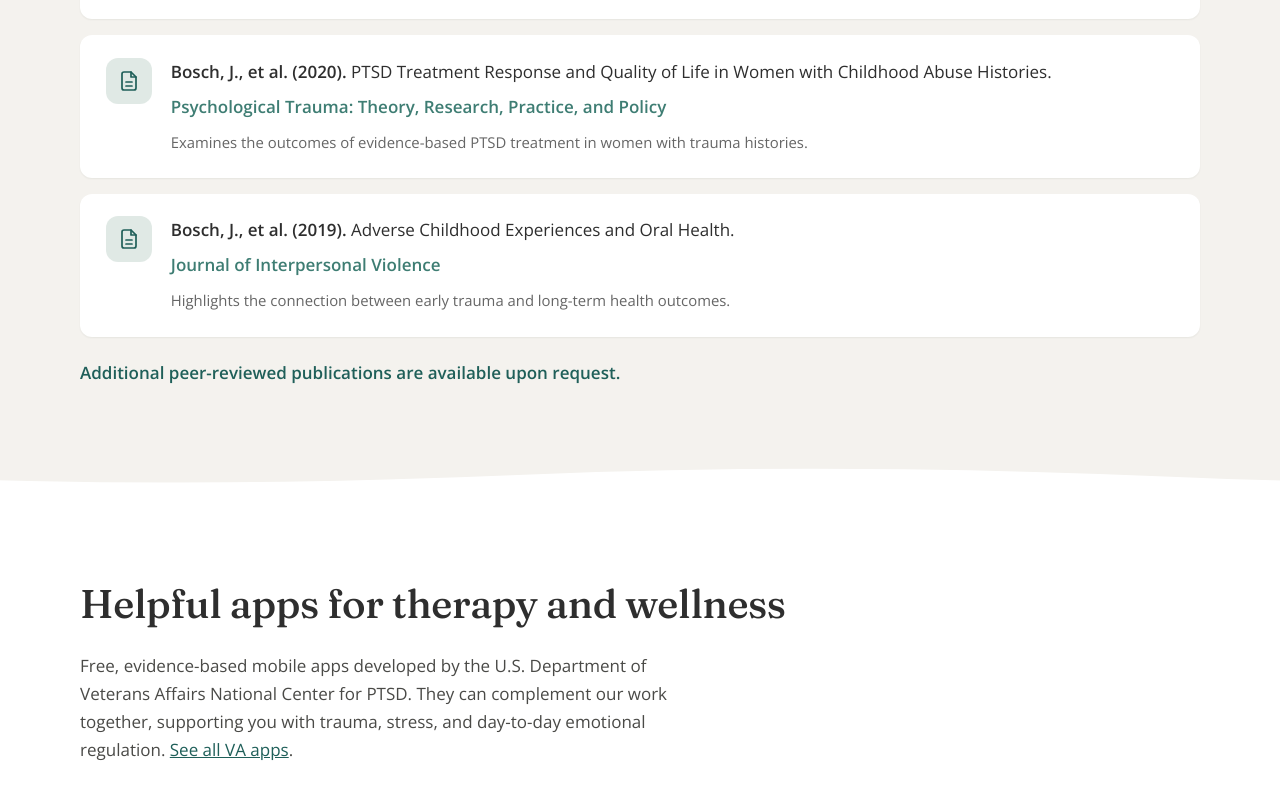
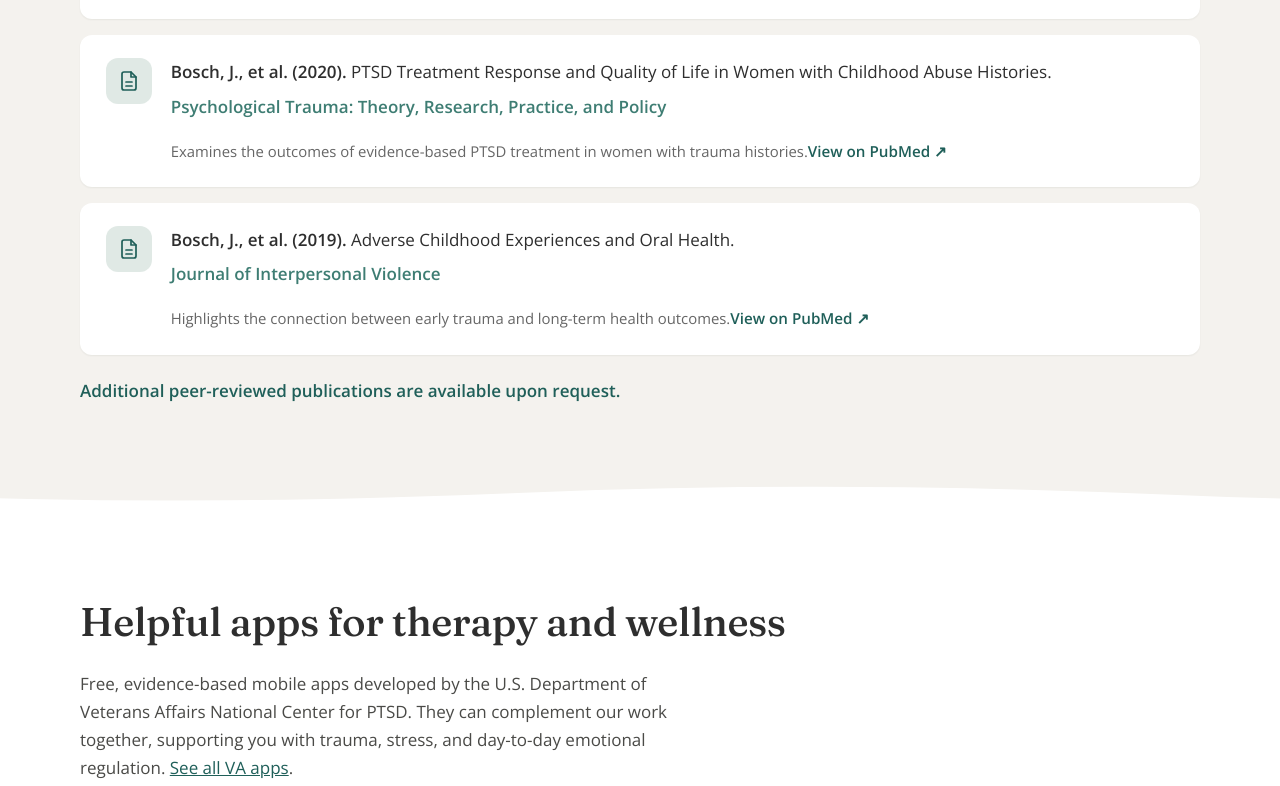
Before and after one commit to filippo20u/seriousticca-final, a plain HTML site: page resources.html in a window 1280 px wide. Shown: the part 842-1628 px from the top of the page. Drawn offline with nearby package versions, Linux system fonts and the light colour scheme.

Commit message:
Add files via upload
finalized resources page

```diff
--- a/resources.html
+++ b/resources.html
@@ -122,8 +122,8 @@ nav a.active::after{transform:scaleX(1)}
 <h2>Publications and research</h2>
 <p class="lead">These works reflect my commitment to culturally responsive, evidence-based care, particularly in trauma, PTSD, and health equity.</p>
 <div class="pub"><div class="i" aria-hidden="true"><svg viewBox="0 0 24 24"><path d="M14 3H7a2 2 0 00-2 2v14a2 2 0 002 2h10a2 2 0 002-2V8z"/><path d="M14 3v5h5M9 13h6M9 17h6"/></svg></div><div><p><strong>Bell, S. L., Bosch, J., Tang, J. (2024).</strong> COVID-19 and AAPI Healthcare Providers: The Importance of an Ecological Lens.</p><p><em>Trauma Psychology News (APA Division 56)</em></p><small>Explores systemic and racialized stressors experienced by AAPI healthcare professionals during the COVID-19 pandemic.</small><a class="lnk plink" href="https://heyzine.com/flip-book/3b54b3bdf5.html#page/30" target="_blank" rel="noopener">Read the article in the Spring 2024 issue <span aria-hidden="true">↗</span></a></div></div>
-<div class="pub"><div class="i" aria-hidden="true"><svg viewBox="0 0 24 24"><path d="M14 3H7a2 2 0 00-2 2v14a2 2 0 002 2h10a2 2 0 002-2V8z"/><path d="M14 3v5h5M9 13h6M9 17h6"/></svg></div><div><p><strong>Bosch, J., et al. (2020).</strong> PTSD Treatment Response and Quality of Life in Women with Childhood Abuse Histories.</p><p><em>Psychological Trauma: Theory, Research, Practice, and Policy</em></p><small>Examines the outcomes of evidence-based PTSD treatment in women with trauma histories.</small></div></div>
-<div class="pub"><div class="i" aria-hidden="true"><svg viewBox="0 0 24 24"><path d="M14 3H7a2 2 0 00-2 2v14a2 2 0 002 2h10a2 2 0 002-2V8z"/><path d="M14 3v5h5M9 13h6M9 17h6"/></svg></div><div><p><strong>Bosch, J., et al. (2019).</strong> Adverse Childhood Experiences and Oral Health.</p><p><em>Journal of Interpersonal Violence</em></p><small>Highlights the connection between early trauma and long-term health outcomes.</small></div></div>
+<div class="pub"><div class="i" aria-hidden="true"><svg viewBox="0 0 24 24"><path d="M14 3H7a2 2 0 00-2 2v14a2 2 0 002 2h10a2 2 0 002-2V8z"/><path d="M14 3v5h5M9 13h6M9 17h6"/></svg></div><div><p><strong>Bosch, J., et al. (2020).</strong> PTSD Treatment Response and Quality of Life in Women with Childhood Abuse Histories.</p><p><em>Psychological Trauma: Theory, Research, Practice, and Policy</em></p><small>Examines the outcomes of evidence-based PTSD treatment in women with trauma histories.</small><a class="lnk plink" href="https://pubmed.ncbi.nlm.nih.gov/31660775/" target="_blank" rel="noopener">View on PubMed <span aria-hidden="true">↗</span></a></div></div>
+<div class="pub"><div class="i" aria-hidden="true"><svg viewBox="0 0 24 24"><path d="M14 3H7a2 2 0 00-2 2v14a2 2 0 002 2h10a2 2 0 002-2V8z"/><path d="M14 3v5h5M9 13h6M9 17h6"/></svg></div><div><p><strong>Bosch, J., et al. (2019).</strong> Adverse Childhood Experiences and Oral Health.</p><p><em>Journal of Interpersonal Violence</em></p><small>Highlights the connection between early trauma and long-term health outcomes.</small><a class="lnk plink" href="https://pubmed.ncbi.nlm.nih.gov/31081656/" target="_blank" rel="noopener">View on PubMed <span aria-hidden="true">↗</span></a></div></div>
 <p class="on-req">Additional peer-reviewed publications are available upon request.</p>
 </div><div class="wave" style="--c:#FFFFFF" aria-hidden="true"><svg viewBox="0 0 2880 48" preserveAspectRatio="none"><path d="M0 30C240 40 480 38 720 28S1200 20 1440 30C1680 40 1920 38 2160 28S2640 20 2880 30V48H0Z"/></svg></div></section>
 
```
